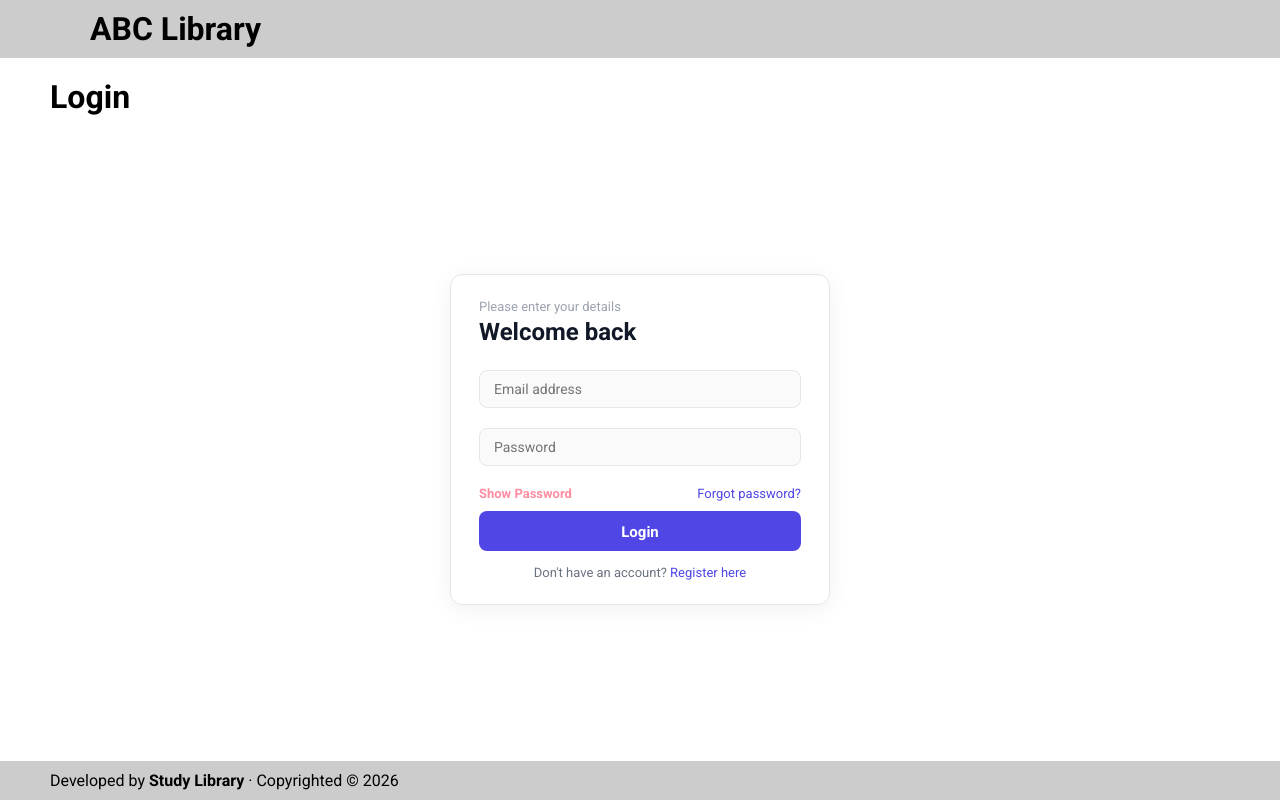
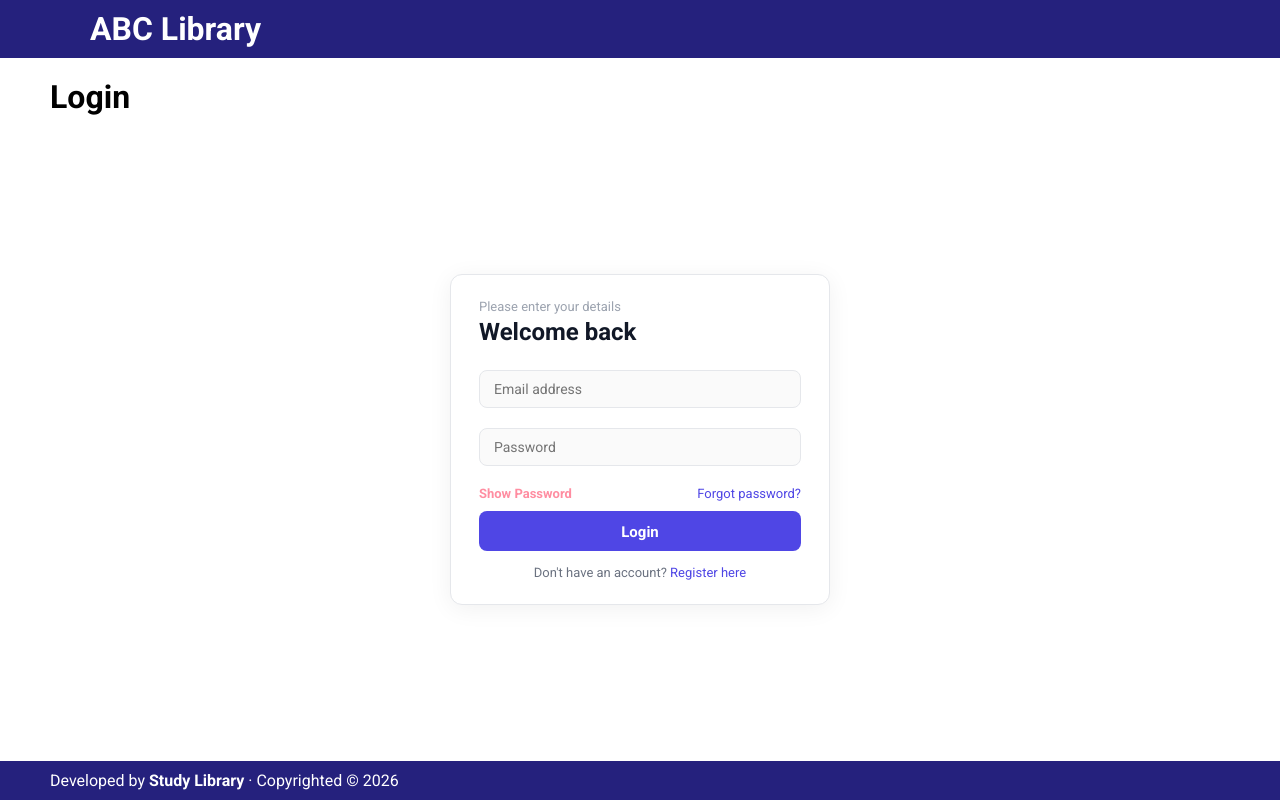
Before and after one commit to xinjieee-art/Cloud-assignment, a PHP site: page /login/login.php in a window 1280 px wide. Run offline with PHP 8.4, Linux system fonts and the light colour scheme.

Commit message:
update css

```diff
--- a/app/css/app.css
+++ b/app/css/app.css
@@ -17,7 +17,8 @@ body {
 
 header, footer {
     padding: 10px 50px;
-    background: #ccc;
+    background: #25217d;
+    color:#fff;
 }
 
 header h1 {
@@ -27,7 +28,7 @@ header h1 {
 }
 
 header a {
-    color: inherit;
+    color: #fff;
     text-decoration: none;
 }
 
@@ -35,6 +36,7 @@ header {
     display: flex;
     align-items: center;
     justify-content: space-between;
+
 }
 
 .header-right {
@@ -47,7 +49,7 @@ header {
     display: flex;
     align-items: center;
     gap: 8px;
-    color: inherit;
+    color: #fff;
     text-decoration: none;
 }
 
@@ -67,20 +69,22 @@ header {
 
 nav {
     padding: 0 50px;
-    background: #999;
+    background:  #3333bb;
     display: flex;
+    border-radius: 1px;
 }
 
 nav a {
     padding: 5px 10px;
     color: #fff;
-    background: #666;
+    background: #1b1766;
     text-decoration: none;
     white-space: nowrap;
+    border-radius: 1px;
 }
 
 nav a:hover {
-    background: #333;
+    background: #213a7b;
 }
 
 nav div { /* NEW */
```
